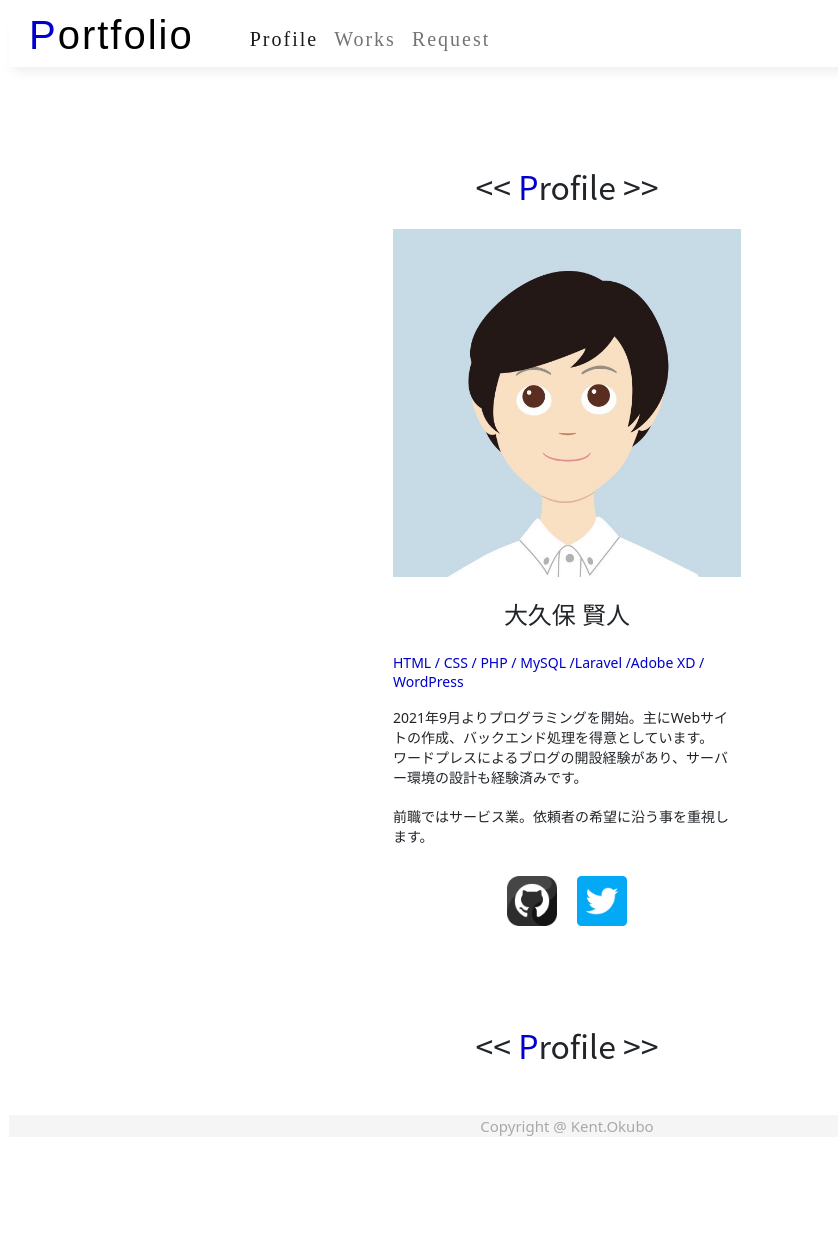
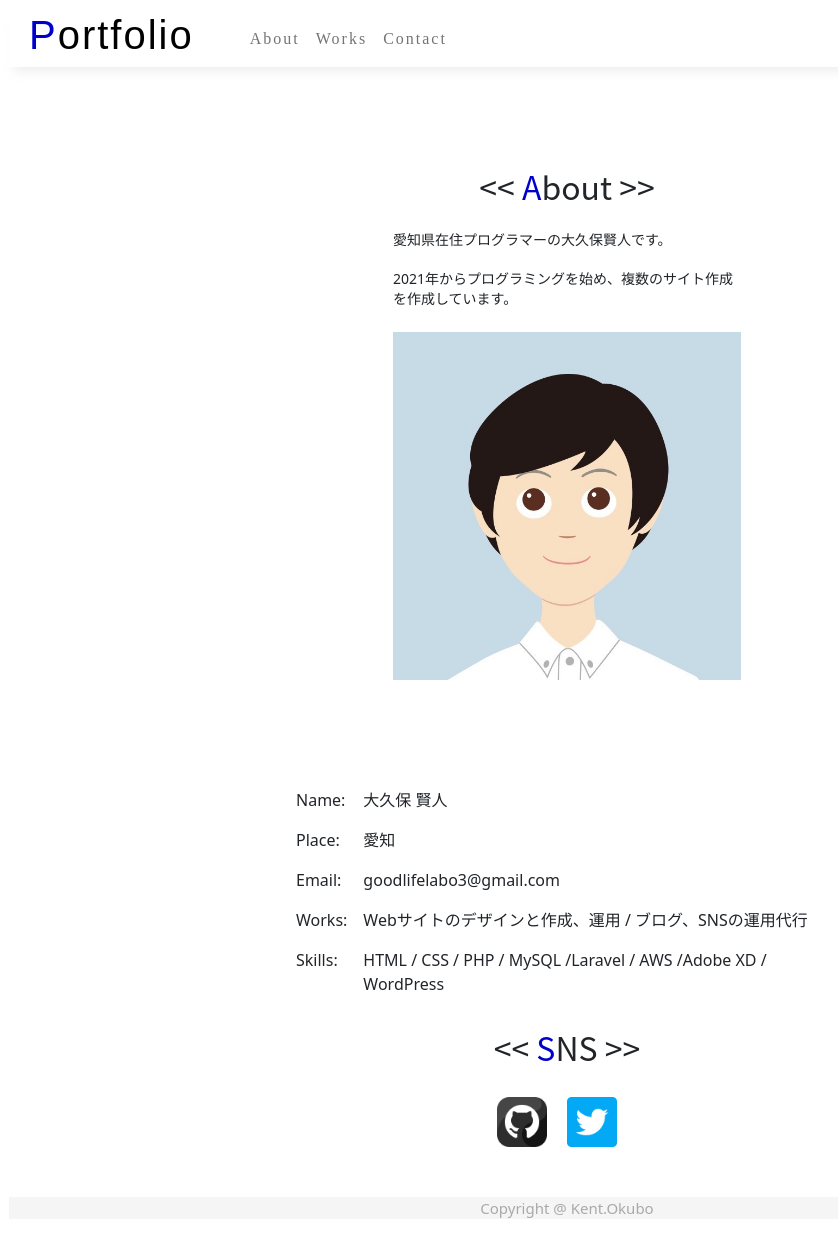
Before and after one commit to bonbo0811/portfolio, a PHP site: page /profile.php in a window 1280 px wide. Shown: the whole page, without its empty margins (73-911 px from the left). Before the commit the page ends 1136 px from the top, so only its background shows below. Run offline with PHP 8.4, Linux system fonts and the light colour scheme.

Commit message:
プロフィール追加

```diff
--- a/css/style.css
+++ b/css/style.css
@@ -33,8 +33,12 @@ body {
     font-family: fantasy;
 }
 
+.block-header a:hover {
+    color: #000;
+}
+
 .block-header .navbar-nav a {
-    font-size: 20px;
+    font-size: 16px;
     color: #000;
     text-decoration: none;
     letter-spacing: 2px;
--- a/index.php
+++ b/index.php
@@ -19,7 +19,7 @@
                     <div class="item-list mt-4">
                         <img src="./images/MyProfile.jpg" alt="プロフィール画像">
                         <b>大久保 賢人</b>
-                        <p class="color-blue">HTML / CSS / PHP / MySQL /Laravel /Adobe XD / WordPress</p>
+                        <p class="color-blue">HTML / CSS / PHP / JavaScript / MySQL /Laravel / AWS /Adobe XD / WordPress</p>
                         <p>2021年9月よりプログラミングを開始。主にWebサイトの作成、バックエンド処理を得意としています。<br>
                             ワードプレスによるブログの開設経験があり、サーバー環境の設計も経験済みです。<br><br>
                             前職ではサービス業。依頼者の希望に沿う事を重視します。
--- a/parts/header.php
+++ b/parts/header.php
@@ -8,9 +8,9 @@
     </button>
     <div class="collapse navbar-collapse ms-5" id="navbarNavAltMarkup">
         <div class="navbar-nav">
-            <a class="nav-link active" aria-current="page" href="profile.php">Profile</a>
+            <a class="nav-link" aria-current="page" href="profile.php">About</a>
             <a class="nav-link" href="#">Works</a>
-            <a class="nav-link" href="#">Request</a>
+            <a class="nav-link" href="#">Contact</a>
         </div>
     </div>
 </nav>
--- a/profile.php
+++ b/profile.php
@@ -14,17 +14,33 @@
             <div class="block-main text-center" >
                 <div class="box-profile">
                     <h2 class="sub-title mb-3">
-                        << <span class="color-blue">P</span>rofile >>
+                        << <span class="color-blue">A</span>bout >>
                     </h2>
                     <div class="item-list mt-4">
-                        <img src="./images/MyProfile.jpg" alt="プロフィール画像">
-                        <b>大久保 賢人</b>
-                        <p class="color-blue">HTML / CSS / PHP / MySQL /Laravel /Adobe XD / WordPress</p>
-                        <p>2021年9月よりプログラミングを開始。主にWebサイトの作成、バックエンド処理を得意としています。<br>
-                            ワードプレスによるブログの開設経験があり、サーバー環境の設計も経験済みです。<br><br>
-                            前職ではサービス業。依頼者の希望に沿う事を重視します。
+                        <p class="mb-3">愛知県在住プログラマーの大久保賢人です。<br><br>
+                            2021年からプログラミングを始め、複数のサイト作成を作成しています。<br>
                         </p>
                     </div>
+                    <div class="item-list mt-4">
+                        <img src="./images/MyProfile.jpg" alt="プロフィール画像">
+                    </div>
+                </div>
+            </div>
+
+            <div>
+                <div class="col-md-6 m-auto mt-3">
+                    <table class="table table-borderless">
+                        <tr><td>Name: </td><td>大久保 賢人</td></tr>
+                        <tr><td>Place: </td><td>愛知</td></tr>
+                        <tr><td>Email: </td><td>goodlifelabo3@gmail.com</td></tr>
+                        <tr><td>Works: </td><td>Webサイトのデザインと作成、運用 / ブログ、SNSの運用代行</td></tr>
+                        <tr><td>Skills: </td><td>HTML / CSS / PHP / MySQL /Laravel / AWS /Adobe XD / WordPress</td></tr>
+                    </table>
+
+                    <h2 class="sub-title mt-4 mb-3">
+                        << <span class="color-blue">S</span>NS >>
+                    </h2>
+
                     <ul class="icon-list justify-content-center">
                         <li>
                             <a href="https://github.com/bonbo0811" target="_blank" rel="noopener noreferrer"><img src="./images/github.png" alt="GitHubのアイコン"></a>
@@ -33,16 +49,6 @@
                             <a href="https://twitter.com/WD_PG_okubo" target="_blank" rel="noopener noreferrer"><img src="./images/twitter.png" alt="Twitterのアイコン" class="rounded"></a>
                         </li>
                     </ul>
-                </div>
-            </div>
-
-            <div class="box-works">
-                <h2 class="sub-title mb-3">
-                    << <span class="color-blue">P</span>rofile >>
-                </h2>
-
-                <div>
-
                 </div>
 
             <?php
```
